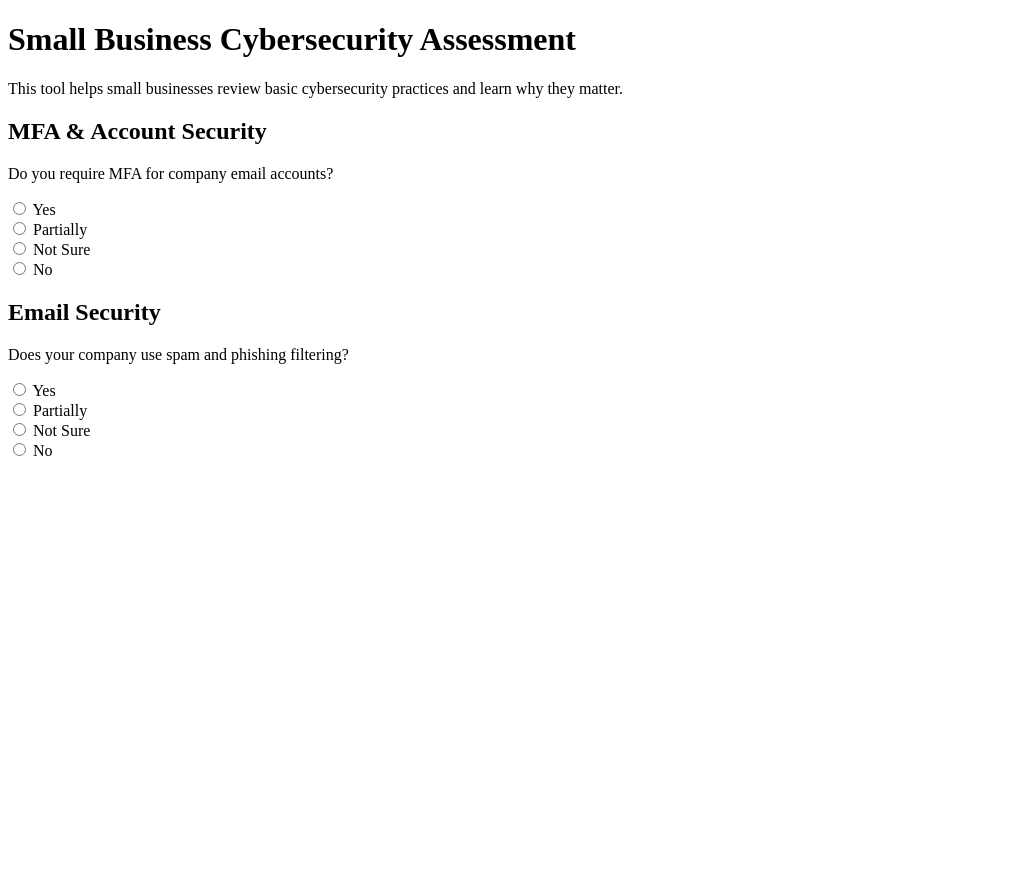
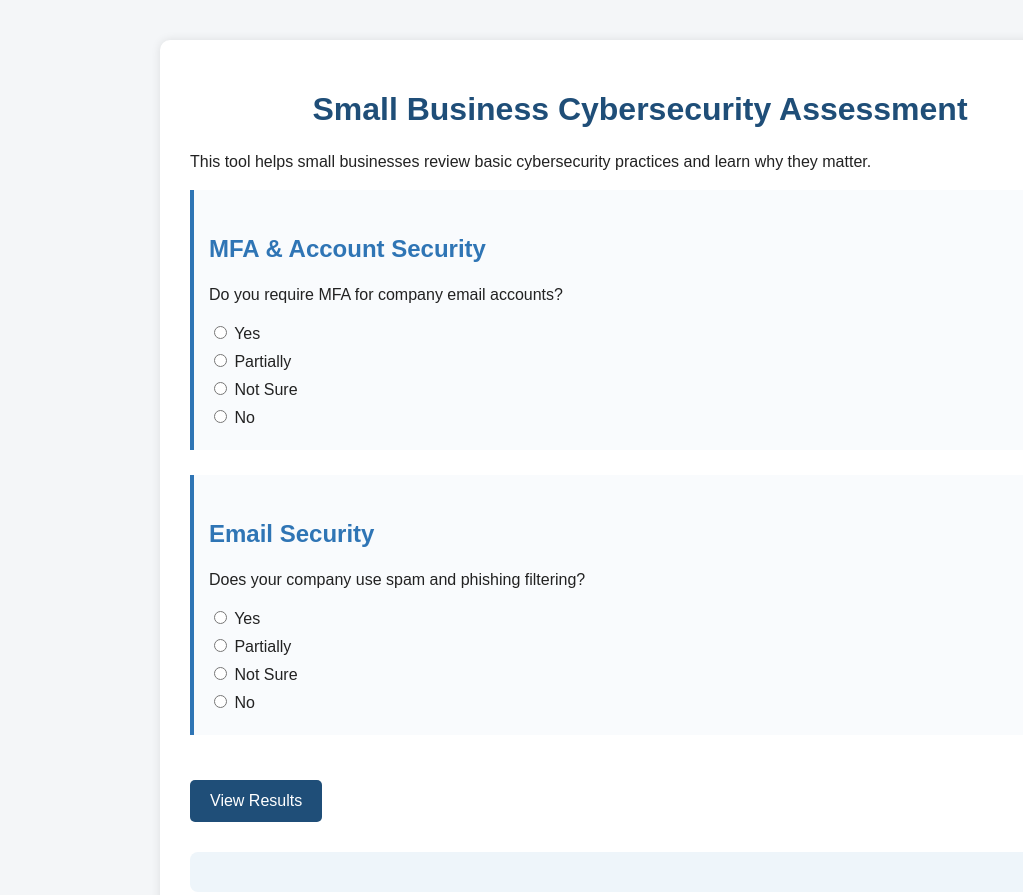
Before and after one commit to Aboyarko/small-business-cybersecurity-assessment, a plain HTML site: page index.html in a window 1280 px wide. Shown: the whole page, without its empty margins (0-1023 px from the left). Before the commit the page ends 800 px from the top, so only its background shows below. Drawn offline with Linux system fonts and the light colour scheme.

Commit message:
Update index.html
Connect webpage to styling and scoring logic

```diff
--- a/index.html
+++ b/index.html
@@ -4,29 +4,80 @@
   <meta charset="UTF-8">
   <meta name="viewport" content="width=device-width, initial-scale=1.0">
   <title>Small Business Cybersecurity Assessment</title>
+
+  <link rel="stylesheet" href="style.css">
 </head>
+
 <body>
 
-  <h1>Small Business Cybersecurity Assessment</h1>
-  <p>This tool helps small businesses review basic cybersecurity practices and learn why they matter.</p>
+  <div class="container">
 
-  <h2>MFA & Account Security</h2>
+    <h1>Small Business Cybersecurity Assessment</h1>
 
-  <p>Do you require MFA for company email accounts?</p>
+    <p>
+      This tool helps small businesses review basic cybersecurity practices
+      and learn why they matter.
+    </p>
 
-  <label><input type="radio" name="mfa1" value="3"> Yes</label><br>
-  <label><input type="radio" name="mfa1" value="2"> Partially</label><br>
-  <label><input type="radio" name="mfa1" value="1"> Not Sure</label><br>
-  <label><input type="radio" name="mfa1" value="0"> No</label>
+    <div class="question">
+      <h2>MFA & Account Security</h2>
 
-  <h2>Email Security</h2>
+      <p>Do you require MFA for company email accounts?</p>
 
-  <p>Does your company use spam and phishing filtering?</p>
+      <label>
+        <input type="radio" name="mfa1" value="3">
+        Yes
+      </label>
 
-  <label><input type="radio" name="email1" value="3"> Yes</label><br>
-  <label><input type="radio" name="email1" value="2"> Partially</label><br>
-  <label><input type="radio" name="email1" value="1"> Not Sure</label><br>
-  <label><input type="radio" name="email1" value="0"> No</label>
+      <label>
+        <input type="radio" name="mfa1" value="2">
+        Partially
+      </label>
+
+      <label>
+        <input type="radio" name="mfa1" value="1">
+        Not Sure
+      </label>
+
+      <label>
+        <input type="radio" name="mfa1" value="0">
+        No
+      </label>
+    </div>
+
+    <div class="question">
+      <h2>Email Security</h2>
+
+      <p>Does your company use spam and phishing filtering?</p>
+
+      <label>
+        <input type="radio" name="email1" value="3">
+        Yes
+      </label>
+
+      <label>
+        <input type="radio" name="email1" value="2">
+        Partially
+      </label>
+
+      <label>
+        <input type="radio" name="email1" value="1">
+        Not Sure
+      </label>
+
+      <label>
+        <input type="radio" name="email1" value="0">
+        No
+      </label>
+    </div>
+
+    <button onclick="calculateScore()">View Results</button>
+
+    <div id="results"></div>
+
+  </div>
+
+  <script src="script.js"></script>
 
 </body>
 </html>
```
